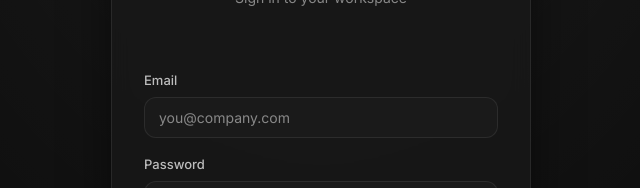
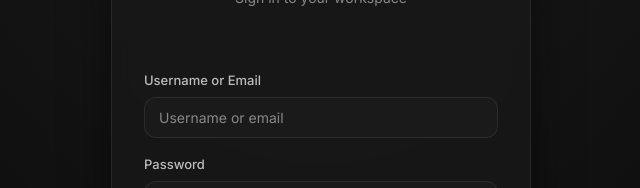
Before and after one commit to vinubussiness-cyber/TCC-portal, a React app in the folder frontend/: page / in a window 1280 px wide. Shown: the part 296-484 px from the top of the page, without its empty margins (319-959 px from the left). Built offline with nearby package versions, Linux system fonts and the light colour scheme; no server answers; the HTML template or start-up script is replaced by a standard one.

Commit message:
added login ui

```diff
--- a/frontend/src/pages/Login.jsx
+++ b/frontend/src/pages/Login.jsx
@@ -55,12 +55,12 @@ function Login() {
 
         <form className="login-form" onSubmit={handleLogin}>
           <div className="form-group">
-            <label className="form-label">Email</label>
+            <label className="form-label">Username or Email</label>
             <input
               className="form-input"
-              type="email"
-              placeholder="you@company.com"
-              onChange={(e) => setEmail(e.target.value)}
+              type="text"
+              placeholder="Username or email"
+              onChange={(e) => setLogin(e.target.value)}
             />
           </div>
 
```
